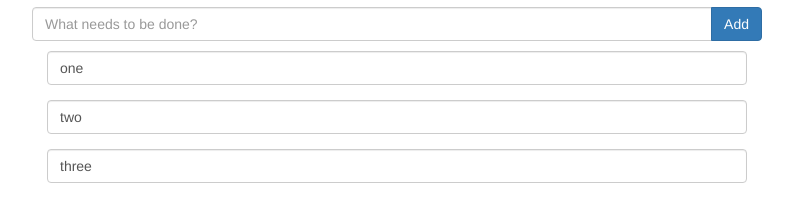
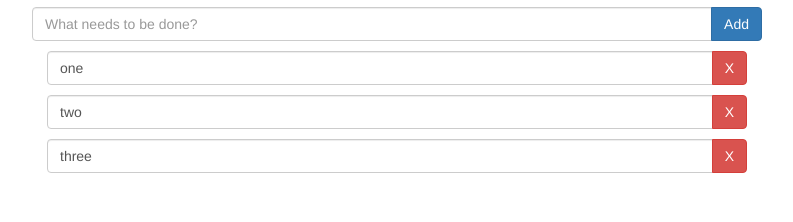
Before and after one commit to pgpbpadilla/mytodo, a website: page app/index.html in a window 1280 px wide. Shown: the part 76-298 px from the top of the page, without its empty margins (258-1051 px from the left). Drawn offline with nearby package versions, Linux system fonts and the light colour scheme; some packages are replaced by stand-ins of ours; files that its build step writes are made by us from their sources.

Commit message:
As a user I want to be able to delete todo's

```diff
--- a/app/scripts/controllers/main.js
+++ b/app/scripts/controllers/main.js
@@ -4,8 +4,12 @@ angular.module('mytodoApp')
   .controller('MainCtrl', function ($scope) {
     $scope.todos = ['one', 'two', 'three'];
 
-    $scope.addTodo= function(){
+    $scope.addTodo = function () {
       $scope.todos.push($scope.todo);
-      $scope.todo= '';
+      $scope.todo = '';
+    };
+
+    $scope.removeTodo = function (index) {
+      $scope.todos.splice(index, 1);
     };
   });
--- a/app/views/main.html
+++ b/app/views/main.html
@@ -14,7 +14,10 @@
   </form>
   <p></p>
 
-  <p class="form-group" ng-repeat="todo in todos">
+  <p class="input-group" ng-repeat="todo in todos track by $index">
     <input type="text" ng-model="todo" class="form-control">
+    <span class="input-group-btn">
+      <button class="btn btn-danger" ng-click="removeTodo($index)" aria-label="Remove">X</button>
+  </span>
   </p>
 </div>
```
